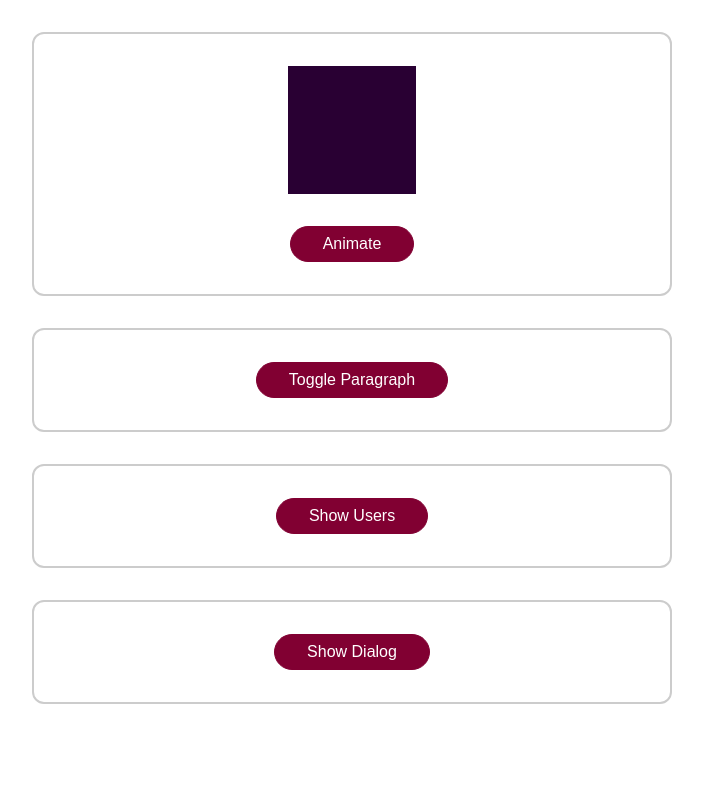
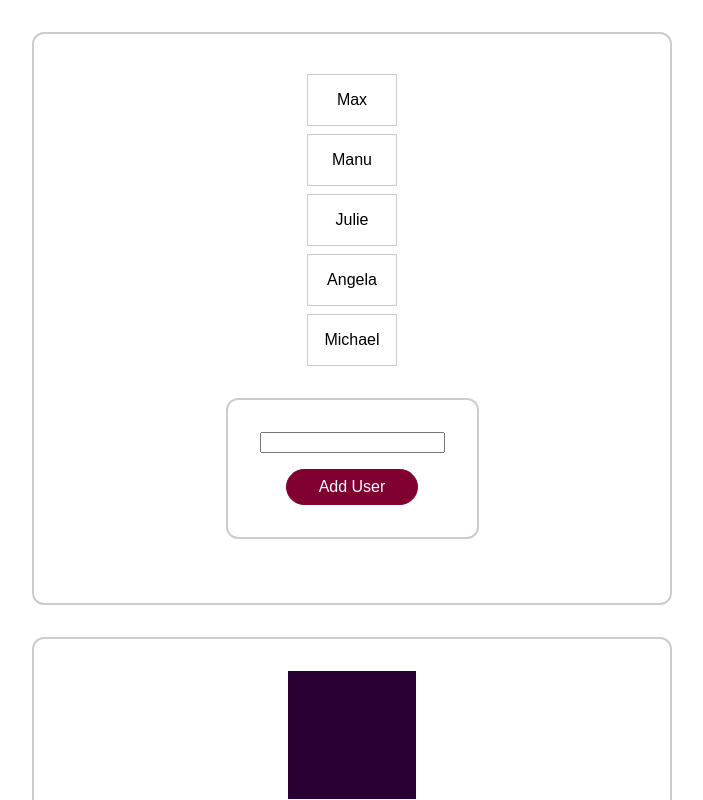
Before and after one commit to Roo-Git/vue-animations-transitions, a Vue app: page / in a window 1280 px wide. Shown: the top 800 px of the page, without its empty margins (288-991 px from the left). Built offline with nearby package versions, Linux system fonts and the light colour scheme.

Commit message:
animating items

```diff
--- a/src/App.vue
+++ b/src/App.vue
@@ -1,4 +1,7 @@
 <template>
+  <div class="container">
+    <list-data></list-data>
+  </div>
   <div class="container">
     <div class="block" :class="{ animate: animateTheBlock }"></div>
     <button @click="animatedBlock">Animate</button>
@@ -37,10 +40,12 @@
 
 <script>
 import BaseModal from "@/components/BaseModal.vue";
+import ListData from "@/components/ListData.vue";
 export default {
   name: "App",
   components: {
     BaseModal,
+    ListData,
   },
   data() {
     return {
--- /dev/null
+++ b/src/components/ListData.vue
@@ -0,0 +1,89 @@
+<template>
+  <ul>
+    <transition-group tag="ul" name="user-list">
+      <li v-for="user in users" :key="user" @click="removeUser(user)">
+        {{ user }}
+      </li>
+    </transition-group>
+  </ul>
+  <div class="container">
+    <input type="text" ref="userNameInput" />
+    <button @click="addUser">Add User</button>
+  </div>
+</template>
+
+<script>
+export default {
+  data() {
+    return {
+      users: ["Max", "Manu", "Julie", "Angela", "Michael"],
+    };
+  },
+  methods: {
+    addUser() {
+      const enteredUserName = this.$refs.userNameInput.value;
+      this.users.unshift(enteredUserName);
+    },
+    removeUser(user) {
+      this.users = this.users.filter((usr) => usr !== user);
+    },
+  },
+};
+</script>
+
+<style scoped>
+ul {
+  list-style: none;
+  margin: 0;
+  padding: 0;
+}
+
+li {
+  border: 1px solid #ccc;
+  margin-top: 0.5rem;
+  padding: 1rem;
+  text-align: center;
+  cursor: pointer;
+}
+
+li:hover {
+  border: 1px solid red;
+  margin-top: 0.5rem;
+  padding: 1rem;
+  text-align: center;
+  cursor: pointer;
+}
+
+button {
+  margin-top: 1rem;
+}
+
+.user-list-enter-from {
+  opacity: 0;
+  transform: translateX(-30px);
+}
+
+.user-list-enter-active {
+  transition: all 1s ease-out;
+}
+
+.user-list-enter-to,
+.user-list-leave-from {
+  opacity: 1;
+  transform: translateX(0);
+}
+
+.user-list-leave-active {
+  transition: all 1s ease-in;
+  position: absolute;
+}
+
+.user-list-leave-to {
+  opacity: 0;
+  transform: translateX(30px);
+}
+
+.user-list-move {
+  transition: transform 0.8s ease;
+}
+</style>
```
